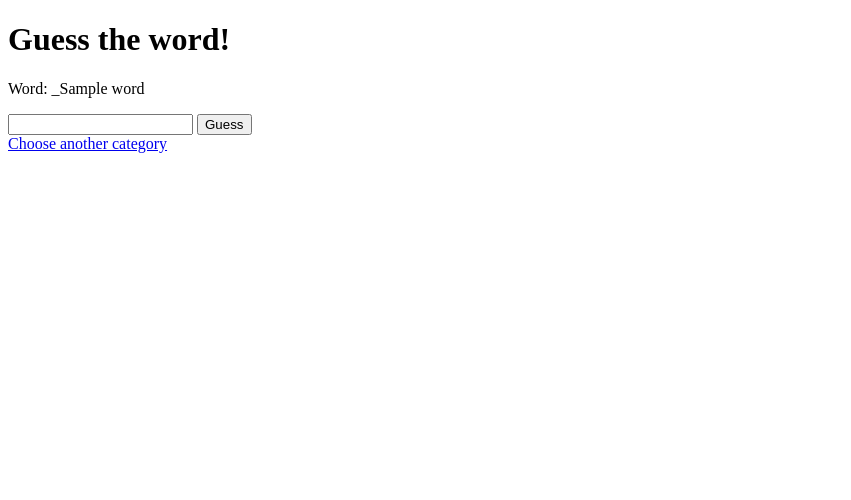
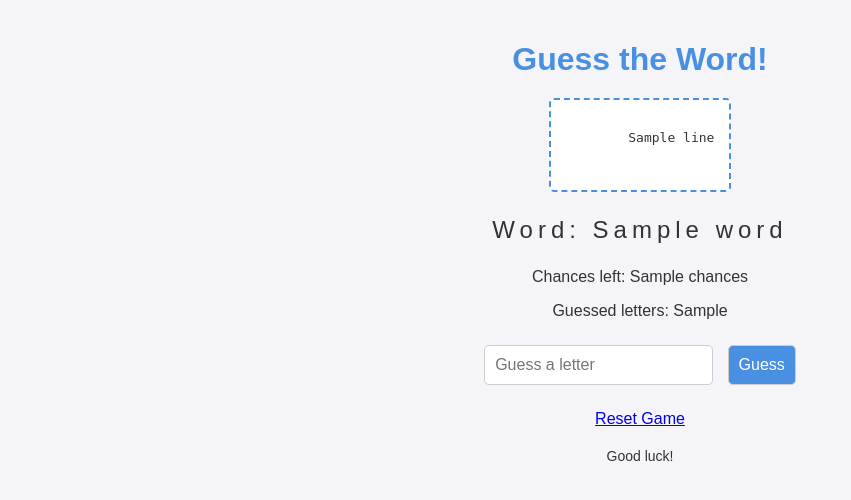
Before and after one commit to ayheyay21/hangman-game-i-made, a Flask app: template hangman-web/templates/game.html in a window 1280 px wide. Shown: the top 500 px of the page, without its empty margins (0-851 px from the left). Run offline with Flask 3, Linux system fonts and the light colour scheme; the template is opened without the code that fills it: most values are stand-ins (such as "Sample title", 1, 10 or a date in 2020).

Commit message:
punctuation problem otherwise fine

```diff
--- a/hangman-web/app.py
+++ b/hangman-web/app.py
@@ -1,97 +1,107 @@
-from flask import Flask, render_template, request, redirect, flash
-import random
-import sqlite3
+from flask import Flask, render_template, request, redirect, url_for, session
 from Crypto.Cipher import AES
 from Crypto.Util.Padding import unpad
 import base64
-from flask import session
+import sqlite3
+import random
+import os
 
 app = Flask(__name__)
-app.secret_key = 'your_secret_key'  # Change this to a more secure key
+app.secret_key = os.urandom(24)
+
+HANGMAN_DIAGRAMS = [
+    ['     ______ ', "    |      |", '           |', '           |', '           |', '   ---------'],  # 6 chances
+    ['     ______ ', "    |      |", '    O      |', '           |', '           |', '   ---------'],  # 5 chances
+    ['     ______ ', "    |      |", '    O      |', '    |      |', '           |', '   ---------'],  # 4 chances
+    ['     ______ ', "    |      |", '    O      |', '   /|      |', '           |', '   ---------'],  # 3 chances
+    ['     ______ ', "    |      |", '    O      |', '   /|\\     |', '           |', '   ---------'],  # 2 chances
+    ['     ______ ', "    |      |", '    O      |', '   /|\\     |', '   /       |', '   ---------'],  # 1 chance
+    ['     ______ ', "    |      |", '    O      |', '   /|\\     |', '   / \\     |', '   ---------'],  # 0 chances
+]
 
 
 def decrypt(encrypted_base64):
-    key = "s4$t%%2rW@kL9&xZ".encode('utf-8')
+    key = "s4$t%%2rW@kL9&xZ"
+    key = key.encode('utf-8')
     encrypted_data = base64.b64decode(encrypted_base64)
     iv = encrypted_data[:AES.block_size]
     encrypted = encrypted_data[AES.block_size:]
     cipher = AES.new(key, AES.MODE_CBC, iv)
     decrypted_padded = cipher.decrypt(encrypted)
-    return unpad(decrypted_padded, AES.block_size).decode('utf-8')
+    decrypted = unpad(decrypted_padded, AES.block_size)
+    return decrypted.decode('utf-8')
 
 
 def get_words(category_name, column_name):
     conn = sqlite3.connect('database.db')
     cursor = conn.cursor()
     query = f'SELECT "{column_name}" FROM "{category_name}"'
-    try:
-        cursor.execute(query)
-        return [row[0] for row in cursor.fetchall()]
-    except sqlite3.OperationalError as e:
-        print(f"An error occurred: {e}")
-        return []
-    finally:
-        conn.close()
+
+    cursor.execute(query)
+    words = [row[0] for row in cursor.fetchall()]
+    conn.close()
+    return words
 
 
-@app.route('/')
+@app.route('/', methods=['GET', 'POST'])
 def index():
+    if request.method == 'POST':
+        category = request.form['category']
+        wordlist = get_words(category, 'cipher')
+        word = decrypt(random.choice(wordlist))
+        session['word'] = word
+        session['chances'] = 6
+        session['guessed_letters'] = []
+        return redirect(url_for('game'))
+
     categories = get_words('sqlite_sequence', 'name')
     return render_template('index.html', categories=categories)
 
 
-@app.route('/start', methods=['POST'])
-def start_game():
+@app.route('/game', methods=['GET', 'POST'])
+def game():
+    # Check if 'word' is in session; if not, redirect to the index
+    if 'word' not in session:
+        return redirect(url_for('index'))
+
+    word = session['word']
+    chances = session['chances']
+    guessed_letters = session['guessed_letters']
+
     if request.method == 'POST':
-        category_name = request.form.get('category')
-        if category_name == "Choose a category":
-            flash("Please select a valid category.")
-            return redirect('/')
+        guess = request.form['guess'].lower()
+        if len(guess) == 1 and guess.isalpha() and guess not in guessed_letters:
+            guessed_letters.append(guess)
+            session['guessed_letters'] = guessed_letters
 
-        wordlist = get_words(category_name, 'cipher')
-        if not wordlist:
-            flash("No words found for this category.")
-            return redirect('/')
+            if guess not in word:
+                chances -= 1
 
-        word = decrypt(random.choice(wordlist))
-        session['current_word'] = word  # Store the word in the session
-        session['chances'] = 6  # Reset chances
-        session['guessed_letters'] = []  # Reset guessed letters
+            session['chances'] = chances
 
-        return render_template('game.html', word=' '.join(['_' for _ in word]), chances=session['chances'])
-    else:
-        flash("Invalid request method.")
-        return redirect('/')
+        if chances <= 0 or all(letter in guessed_letters or letter == ' ' for letter in word):
+            return redirect(url_for('result'))
+
+    hangman_diagram = HANGMAN_DIAGRAMS[6 - chances]
+
+    # Prepare the display word with spaces preserved
+    displayed_word = ''.join([letter if letter in guessed_letters or letter == ' ' else '_' for letter in word])
+
+    return render_template('game.html', word=displayed_word, chances=chances, guessed_letters=guessed_letters,
+                           hangman_diagram=hangman_diagram)
 
 
-@app.route('/guess', methods=['POST'])
-def make_guess():
-    guess = request.form['guess']
-    word = session.get('current_word')
-    chances = session.get('chances', 6)
-    guessed_letters = session.get('guessed_letters', [])
+@app.route('/result')
+def result():
+    word = session['word']
+    chances = session['chances']
+    return render_template('result.html', word=word, chances=chances)
 
-    if guess in guessed_letters:
-        flash("Letter already guessed.")
-    else:
-        guessed_letters.append(guess)
-        session['guessed_letters'] = guessed_letters
 
-        if guess not in word:
-            chances -= 1
-
-    session['chances'] = chances
-
-    if '_' not in ''.join(['_' if letter not in guessed_letters else letter for letter in word]):
-        flash("Congratulations, you've guessed the word!")
-        return redirect('/')
-
-    if chances <= 0:
-        flash(f"Game Over! The word was: {word}")
-        return redirect('/')
-
-    session['current_word'] = word
-    return render_template('game.html', word=' '.join(['_' if letter not in guessed_letters else letter for letter in word]), chances=chances)
+@app.route('/reset')
+def reset():
+    session.clear()
+    return redirect(url_for('index'))
 
 
 if __name__ == '__main__':
--- /dev/null
+++ b/hangman-web/static/styles.css
@@ -0,0 +1,57 @@
+body {
+    font-family: 'Arial', sans-serif;
+    background-color: #f4f4f9;
+    color: #333;
+    text-align: center;
+    margin: 0;
+    padding: 20px;
+}
+
+h1 {
+    color: #4A90E2;
+    margin-bottom: 20px;
+}
+
+form {
+    margin: 20px 0;
+}
+
+select, input[type="text"], button {
+    padding: 10px;
+    margin: 5px;
+    border: 1px solid #ccc;
+    border-radius: 5px;
+    font-size: 16px;
+}
+
+button {
+    background-color: #4A90E2;
+    color: white;
+    cursor: pointer;
+    transition: background-color 0.3s ease;
+}
+
+button:hover {
+    background-color: #357ABD;
+}
+
+pre {
+    font-family: monospace;
+    white-space: pre-wrap; /* Ensures line breaks are respected */
+    margin: 20px auto;
+    padding: 15px;
+    border: 2px dashed #4A90E2;
+    background-color: #fff;
+    border-radius: 5px;
+    width: fit-content;
+}
+
+.word-display {
+    font-size: 24px;
+    letter-spacing: 5px;
+}
+
+.footer {
+    margin-top: 20px;
+    font-size: 14px;
+}
--- a/hangman-web/templates/game.html
+++ b/hangman-web/templates/game.html
@@ -1,17 +1,32 @@
-<!doctype html>
+<!DOCTYPE html>
 <html lang="en">
 <head>
     <meta charset="UTF-8">
     <meta name="viewport" content="width=device-width, initial-scale=1.0">
+    <link rel="stylesheet" href="{{ url_for('static', filename='styles.css') }}">
     <title>Hangman Game</title>
 </head>
 <body>
-    <h1>Guess the word!</h1>
-    <p>Word: {{ word|replace('', '_', True) }}</p>
-    <form action="#" method="post">
-        <input type="text" name="guess" maxlength="1" required>
+    <h1>Guess the Word!</h1>
+
+    <pre>
+    {% for line in hangman_diagram %}
+        {{ line }}
+    {% endfor %}
+    </pre>
+
+    <p class="word-display">Word: {{ word }}</p>  <!-- Display the prepared word with spaces -->
+
+    <p>Chances left: {{ chances }}</p>
+    <p>Guessed letters: {{ guessed_letters }}</p>
+
+    <form method="POST">
+        <input type="text" name="guess" maxlength="1" required placeholder="Guess a letter">
         <button type="submit">Guess</button>
     </form>
-    <a href="/">Choose another category</a>
+    <a href="{{ url_for('reset') }}">Reset Game</a>
+    <div class="footer">
+        <p>Good luck!</p>
+    </div>
 </body>
 </html>
```
Also changed, not shown: hangman-web/templates/index.html (+18 -3 lines), hangman-web/templates/result.html (added, +18 -0 lines).
